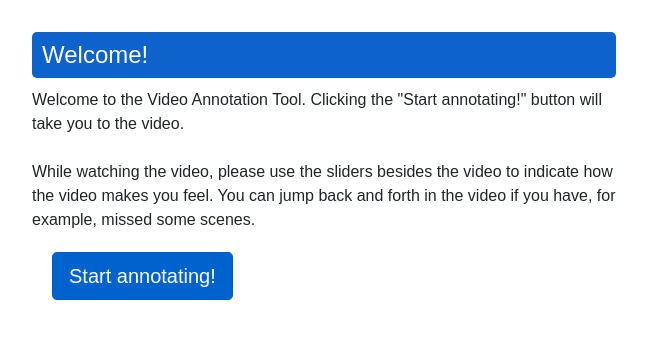
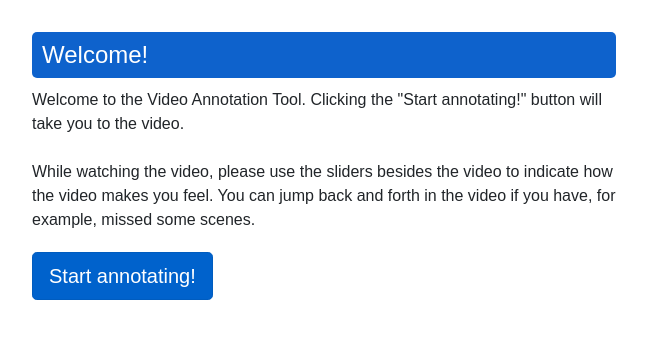
Before and after one commit to leahkla/cognitive-neuroscience-project, a Flask app: page /userinstructions in a window 1280 px wide. Shown: the part 56-395 px from the top of the page, without its empty margins (316-963 px from the left). Run offline with Flask 2, Linux system fonts and the light colour scheme; the visitor is signed in with stand-in values (Sample User, id 1); some libraries are stand-ins or nearby versions.

Commit message:
Small css fix

```diff
--- a/app/templates/user/userinstructions.html
+++ b/app/templates/user/userinstructions.html
@@ -45,7 +45,7 @@
 {{ instructions|safe }}
 
 <div id="start_annotating">
-    <a style="margin:20px;" href="/user"
+    <a style="margin-top:20px;" href="/user"
        class="btn btn-primary btn-lg active" role="button" aria-pressed="true"
        id="start_annotating2">Start annotating!</a>
 </div>
```
